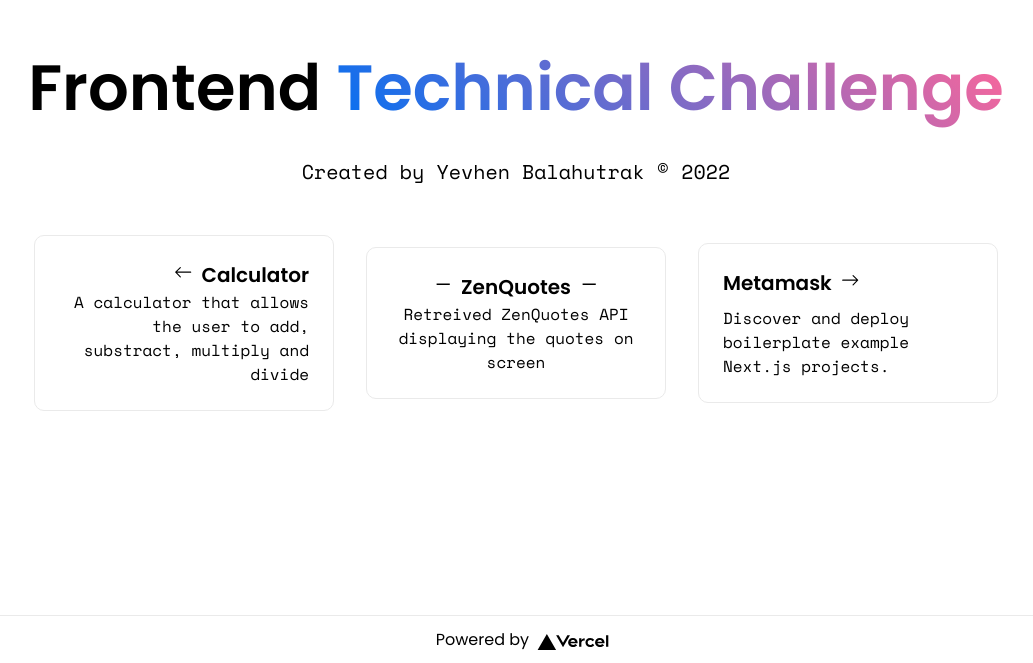
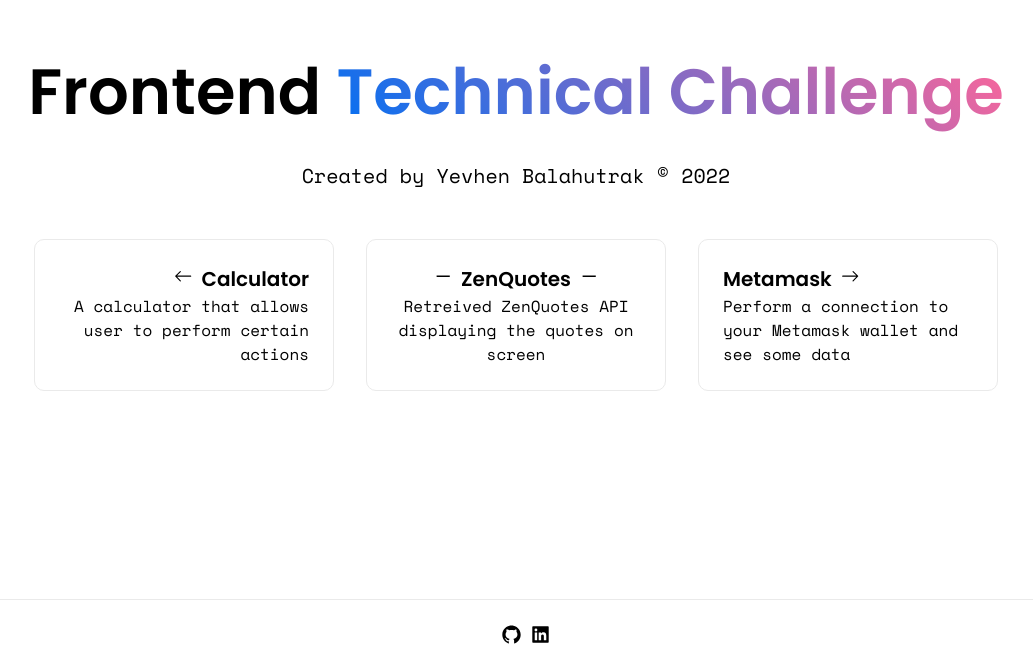
Before and after one commit to Yevhenbk/komon-technical-challenge, a Next.js app: page / in a window 1280 px wide. Shown: the part 137-800 px from the top of the page, without its empty margins (124-1157 px from the left). Built offline with nearby package versions, Linux system fonts and the light colour scheme.

Commit message:
finished home page + cleaned up

```diff
--- /dev/null
+++ b/components/Footer.tsx
@@ -0,0 +1,37 @@
+import styles from '../styles/Home.module.css'
+import { AiFillGithub } from 'react-icons/ai'
+import { AiFillLinkedin } from 'react-icons/ai'
+
+/**
+ * ! Define the Footer component
+ */
+
+const Footer: React.FC = () => {
+
+  //* View Builder
+  return (
+    <footer className={styles.footer}>
+        <a
+            href="https://github.com/Yevhenbk/kommon-technical-challenge"
+            target="_blank"
+            rel="noopener noreferrer"
+        >
+            <span className={styles.logo}>
+            <AiFillGithub fontSize={21} />
+            </span>
+        </a>
+        <a
+            href="https://www.linkedin.com/in/yevhen-balahutrak-58b687214/"
+            target="_blank"
+            rel="noopener noreferrer"
+        >
+            <span className={styles.logo}>
+            <AiFillLinkedin fontSize={21} />
+            </span>
+        </a>
+    </footer>
+  )
+}
+
+//* Export component
+export default Footer
--- a/pages/index.tsx
+++ b/pages/index.tsx
@@ -2,35 +2,37 @@
 import { BsArrowLeft } from 'react-icons/bs'
 import { BsArrowRight } from 'react-icons/bs'
 import { AiOutlineMinus } from 'react-icons/ai'
-import Image from 'next/image'
+import Footer from '../components/Footer'
 import Layout from '../components/Layout'
 import Link from 'next/link'
 import styles from '../styles/Home.module.css'
 
+/**
+ * ! Define the Home page
+ */
+
 const Home: NextPage = () => {
+
+  //* View builder
   return (
     <div className={styles.container}>
       <Layout title='Home | Technical chellenge Kommon' description='description' />
-
       <main className={styles.main}>
         <h1 className={styles.title}>
           Frontend <span>Technical Challenge</span>
         </h1>
-
         <p className={styles.description}>
           Created by Yevhen Balahutrak © 2022
         </p>
-
         <div className={styles.grid}>
           <Link href="/calculator">
             <div className={styles.card}>
               <div className={styles.right}>
                 <h2><BsArrowLeft className={styles.icon} /> Calculator</h2>
-                <p>A calculator that allows the user to add, substract, multiply and divide</p>
+                <p>A calculator that allows user to perform certain actions</p>
               </div>
             </div>
           </Link>
-
           <Link href="/quotes">
             <div className={styles.card}>
               <div className={styles.center}>
@@ -39,33 +41,20 @@
               </div>
             </div>
           </Link>
-
-          <a
-            href="https://github.com/vercel/next.js/tree/canary/examples"
-            className={styles.card}
-          >
+          <Link href="/metaconnect">
+          <div className={styles.card}>
             <div className={styles.left}>
-              <div className={styles.space}><h2>Metamask <BsArrowRight className={styles.icon} /></h2></div>
-              <p>Discover and deploy boilerplate example Next.js projects.</p>
+              <h2>Metamask <BsArrowRight className={styles.icon} /></h2>
+              <p>Perform a connection to your Metamask wallet and see some data</p>
             </div>
-          </a>
+          </div>
+          </Link>
         </div>
       </main>
-
-      <footer className={styles.footer}>
-        <a
-          href="https://vercel.com?utm_source=create-next-app&utm_medium=default-template&utm_campaign=create-next-app"
-          target="_blank"
-          rel="noopener noreferrer"
-        >
-          Powered by{' '}
-          <span className={styles.logo}>
-            <Image src="/vercel.svg" alt="Vercel Logo" width={72} height={16} />
-          </span>
-        </a>
-      </footer>
+      <Footer />
     </div>
   )
 }
 
+//* Export component
 export default Home
--- a/styles/Home.module.css
+++ b/styles/Home.module.css
@@ -6,7 +6,7 @@
 .main {
   padding: 4rem 0;
   flex: 1;
-  height: 94vh;
+  height: 92vh;
   display: flex;
   flex-direction: column;
   justify-content: center;
@@ -27,7 +27,7 @@
   width: 96vw;
   display: flex;
   flex: 1;
-  height: 6vh;
+  height: 8vh;
   border-top: 1px solid var(--border);
   justify-content: center;
   align-items: center;
@@ -37,7 +37,6 @@
   display: flex;
   justify-content: center;
   align-items: center;
-  flex-grow: 1;
 }
 
 .title a:hover,
@@ -139,6 +138,10 @@
   margin-left: 0.5rem;
 }
 
+.logo:hover {
+  color: var(--secondary);
+}
+
 @media (max-width: 728px) {
   .main {
     height: 100%;
```
